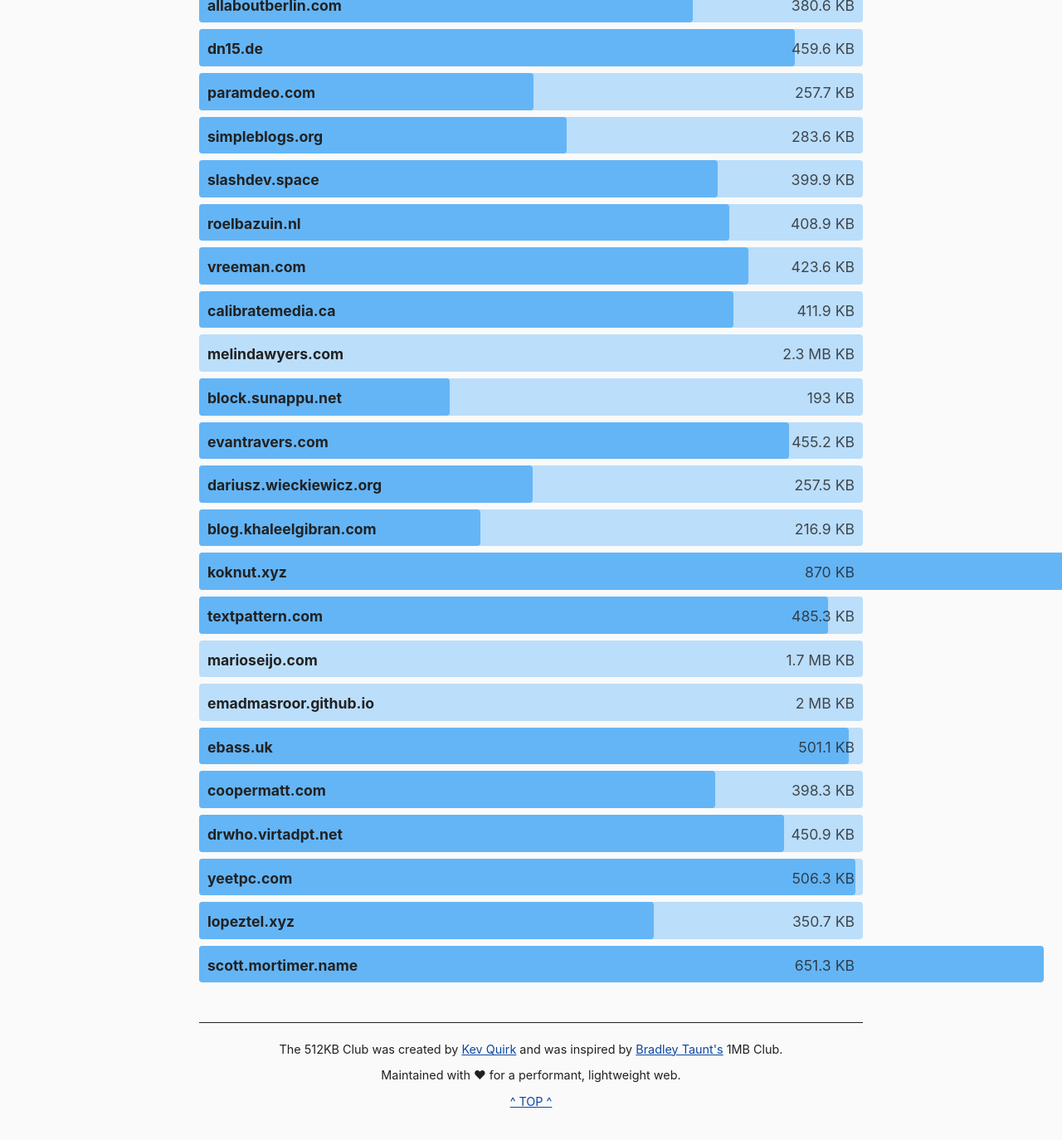
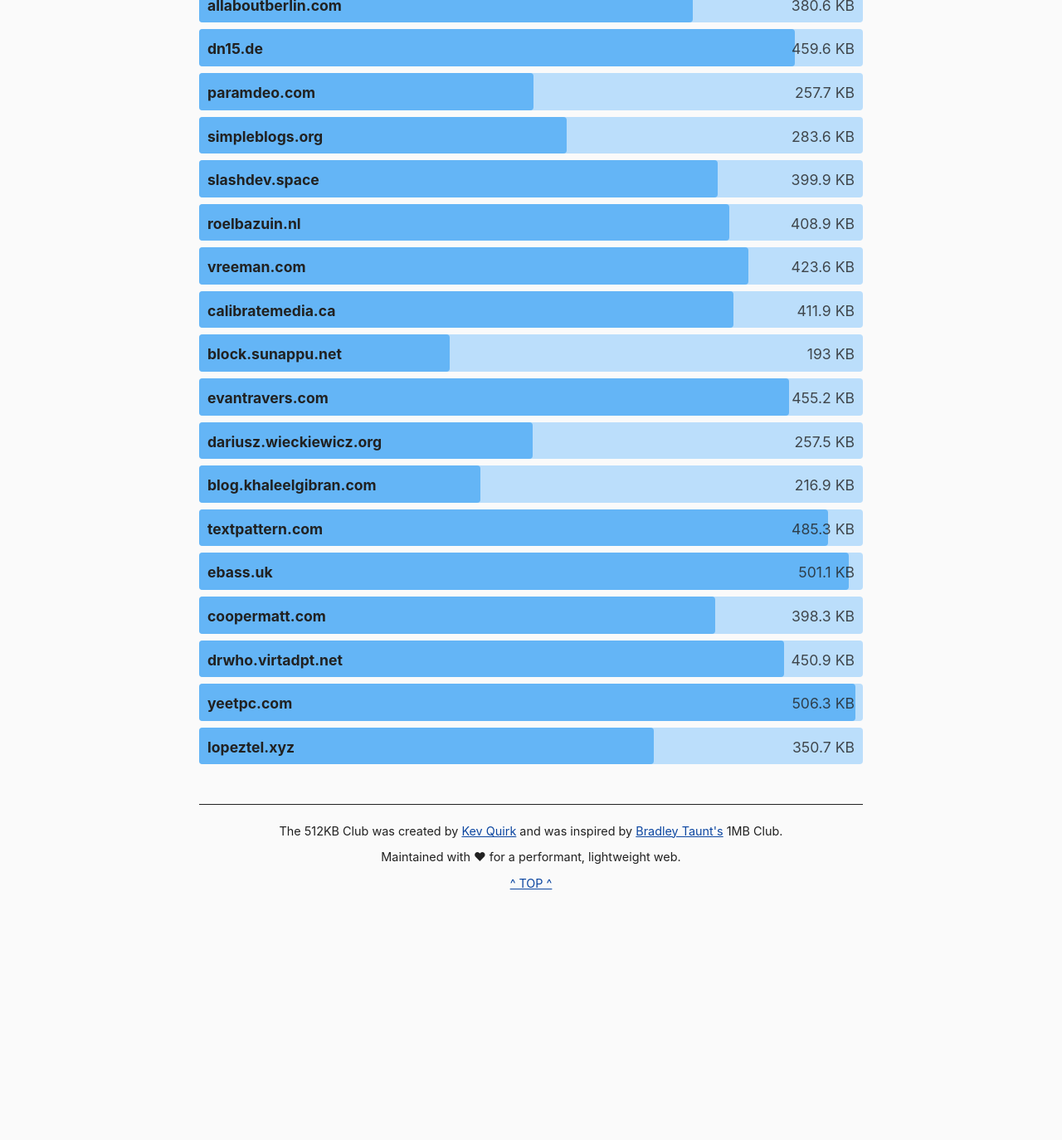
Before and after one commit to kevquirk/512kb.club, a Jekyll site: the page built from index.md, in a window 1280 px wide and 1400 px high, scrolled down 14883 px. Shown: the top 1374 px of the window at 83% size. Built offline with Jekyll 4.4.1, drawn with Linux system fonts in a browser that asks for light colours; after the commit the page ends 16020 px from its top, so only the background shows below that.

Commit message:
Remove sites over 512kb

```diff
--- a/_data/blue-team.yml
+++ b/_data/blue-team.yml
@@ -188,11 +188,6 @@
   size: 411.9
   last_checked: 2021-05-17
 
-- domain: melindawyers.com
-  url: https://melindawyers.com
-  size: 2.3 MB
-  last_checked: 2021-05-17
-
 - domain: block.sunappu.net
   url: https://block.sunappu.net
   size: 193
@@ -213,24 +208,9 @@
   size: 216.9
   last_checked: 2021-05-17
 
-- domain: koknut.xyz
-  url: https://koknut.xyz
-  size: 870
-  last_checked: 2021-05-17
-
 - domain: textpattern.com
   url: https://textpattern.com
   size: 485.3
-  last_checked: 2021-05-17
-
-- domain: marioseijo.com
-  url: https://marioseijo.com
-  size: 1.7 MB
-  last_checked: 2021-05-17
-
-- domain: emadmasroor.github.io
-  url: https://emadmasroor.github.io
-  size: 2 MB
   last_checked: 2021-05-17
 
 - domain: ebass.uk
@@ -257,8 +237,3 @@
   url: https://lopeztel.xyz
   size: 350.7
   last_checked: 2021-05-17
-
-- domain: scott.mortimer.name
-  url: https://scott.mortimer.name
-  size: 651.3
-  last_checked: 2021-05-17
```
